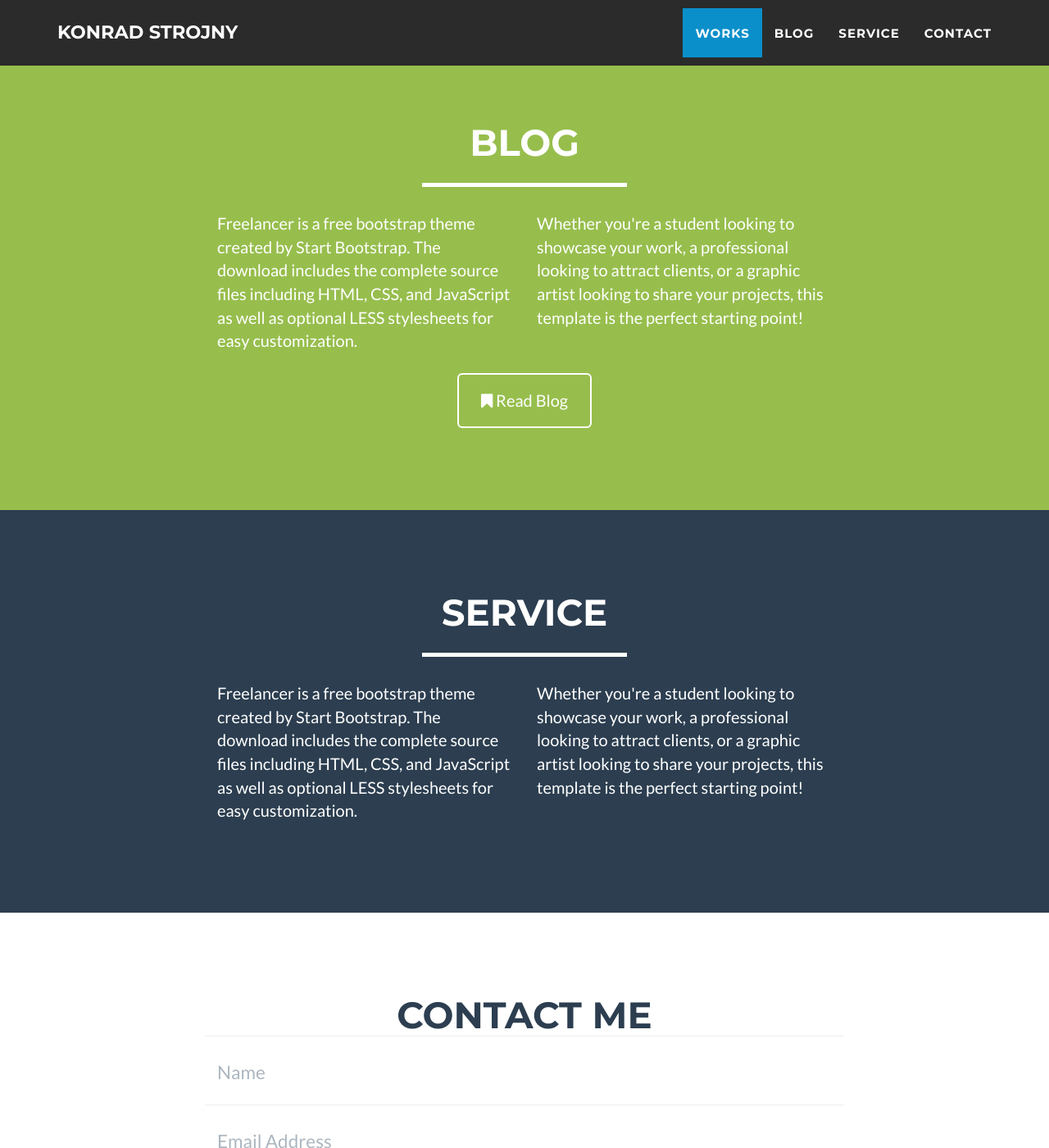
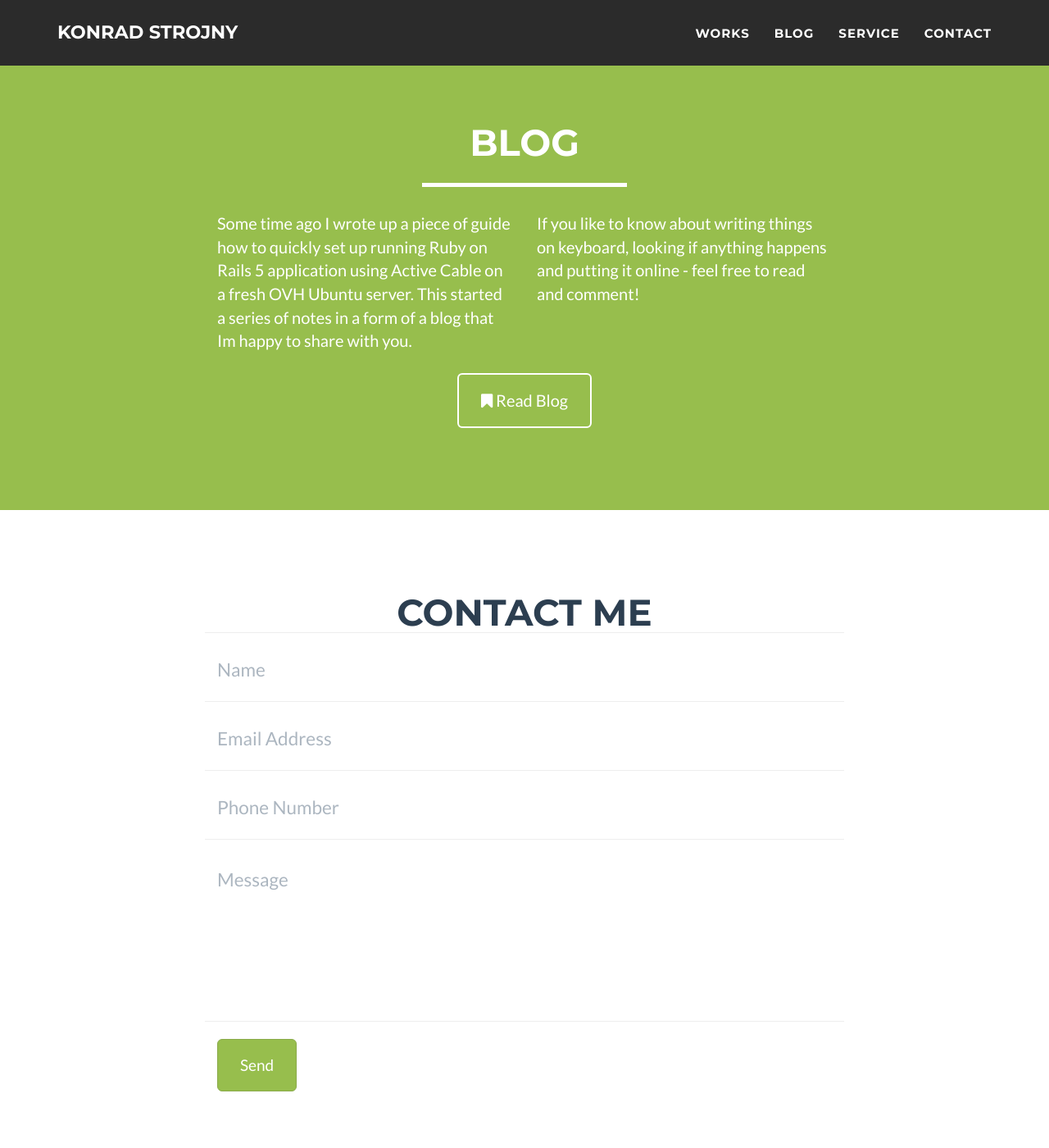
Before and after one commit to kocasp/kocasp.github.io, a Jekyll site: the page built from index.html, in a window 1280 px wide and 1400 px high, scrolled down 2564 px. Shown: the whole window at 82% size. Built offline with Jekyll 4.4.1, drawn with Linux system fonts in a browser that asks for light colours; nearby versions of some CDN libraries.

Commit message:
Fill in main page

```diff
--- a/_layouts/default.html
+++ b/_layouts/default.html
@@ -55,7 +55,7 @@
                         <a href="#page-top"></a>
                     </li>
                     <li class="page-scroll">
-                        <a href="#portfolio">Works</a>
+                        <a href="/">Works</a>
                     </li>
                     <li class="page-scroll">
                         <a href="/blog">Blog</a>
--- a/index.html
+++ b/index.html
@@ -300,10 +300,11 @@ layout: default
             </div>
             <div class="row">
                 <div class="col-lg-4 col-lg-offset-2">
-                    <p>Freelancer is a free bootstrap theme created by Start Bootstrap. The download includes the complete source files including HTML, CSS, and JavaScript as well as optional LESS stylesheets for easy customization.</p>
+                    <p>Some time ago I wrote up a piece of guide how to quickly set up running Ruby on Rails 5
+                    application using Active Cable on a fresh OVH Ubuntu server. This started a series of notes in a form of a blog that Im happy to share with you.</p>
                 </div>
                 <div class="col-lg-4">
-                    <p>Whether you're a student looking to showcase your work, a professional looking to attract clients, or a graphic artist looking to share your projects, this template is the perfect starting point!</p>
+                    <p>If you like to know about writing things on keyboard, looking if anything happens and putting it online - feel free to read and comment!</p>
                 </div>
                 <div class="col-lg-8 col-lg-offset-2 text-center">
                     <a href="blog.html" class="btn btn-lg btn-outline">
@@ -315,7 +316,7 @@ layout: default
     </section>
 
     <!-- Service Section -->
-    <section class="dark" id="service">
+    <!-- <section class="dark" id="service">
         <div class="container">
             <div class="row">
                 <div class="col-lg-12 text-center">
@@ -332,7 +333,7 @@ layout: default
                 </div>
             </div>
         </div>
-    </section>
+    </section> -->
     <!-- Contact Section -->
     <section id="contact">
         <div class="container">
```
